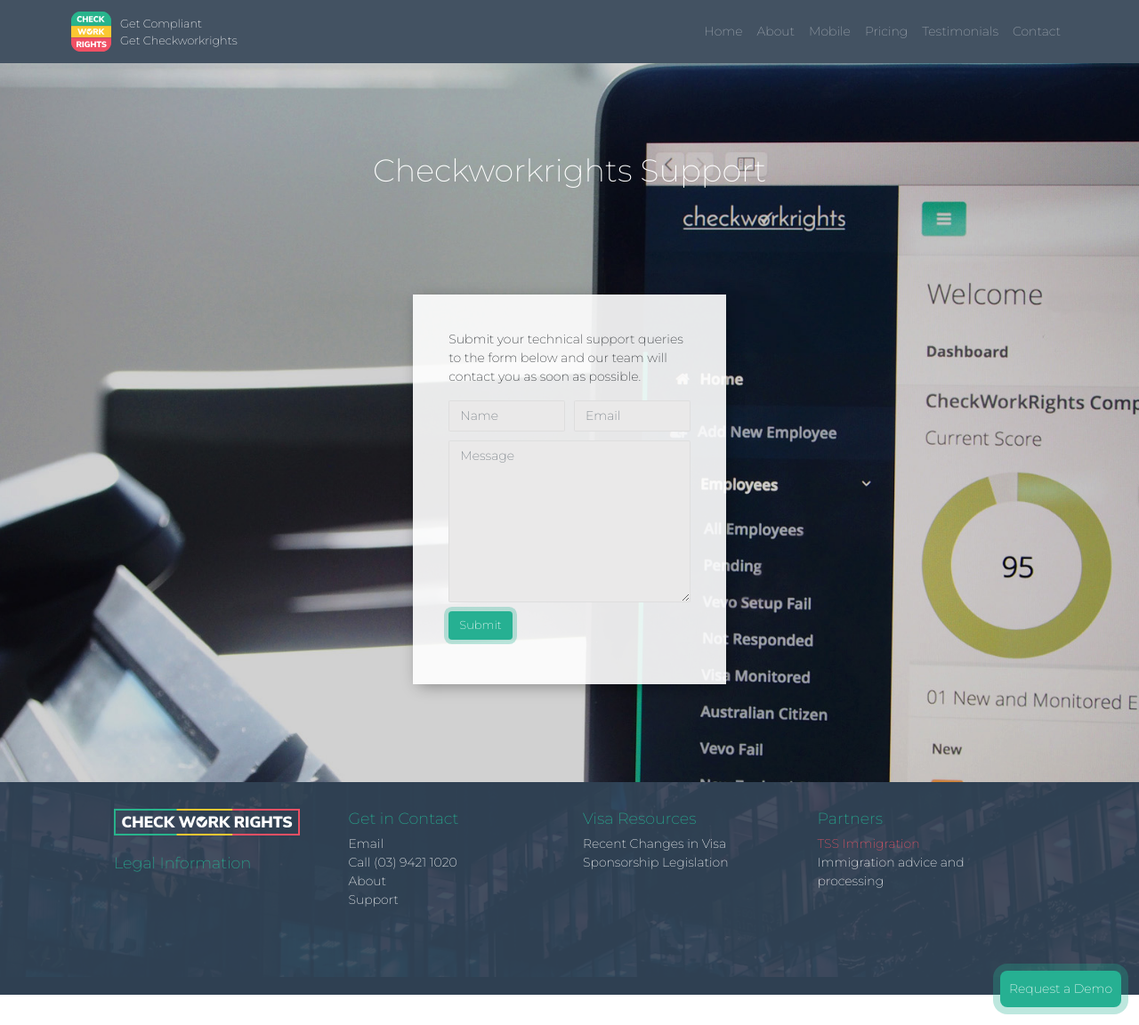
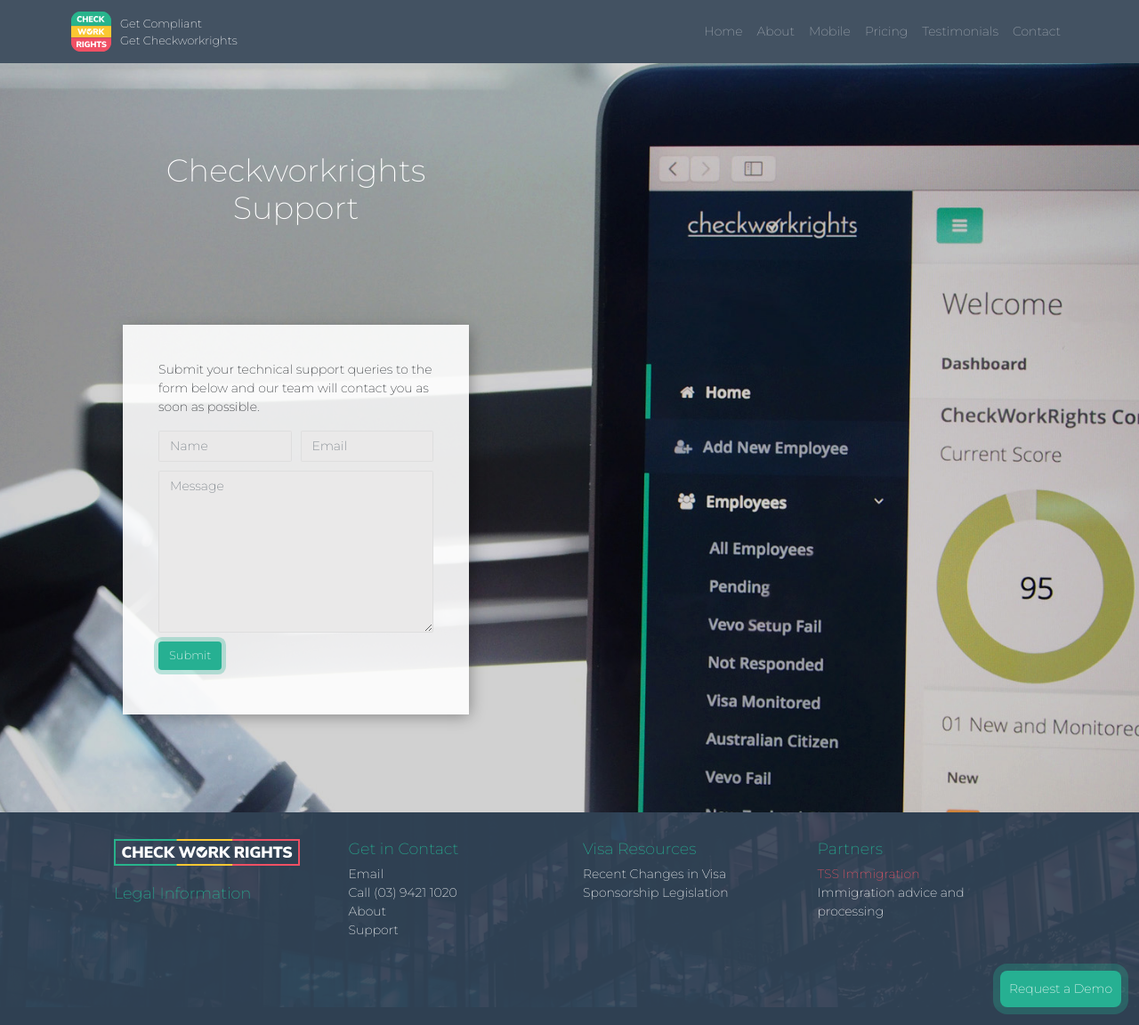
Before and after one commit to checkworkrights/checkworkrights.github.io, a Jekyll site: the page built from support.html, in a window 1280 px wide and 1152 px high. Shown: the whole window at 89% size. Built offline with Jekyll 4.4.1, drawn with Linux system fonts in a browser that asks for light colours; nearby versions of some CDN libraries.

Commit message:
new h1 tile support

```diff
--- a/assets/css/main.css
+++ b/assets/css/main.css
@@ -312,11 +312,6 @@
 }
 footer h3{color:var(--green);}
 /* Contact */
-#contact .tile{
-    background-color: rgba(255,255,255,0.9);
-    padding: 30px;
-    border-radius: 6px;
-}
 #contact{
     padding-top: 30px;
     padding-bottom: 30px;
@@ -324,6 +319,7 @@
 }
 #contact h2{
     color:var(--gray-dark);
+    padding-bottom:20px;
 }
 .container-fluid{padding:20px 10% 20px 10%;}
 /* Header */
@@ -683,3 +679,11 @@
     max-height: 100px;
     margin: 20px
 }
+.tile{
+        padding: 40px;
+    margin:10px;
+background-color: rgba(255,255,255,0.9);
+-webkit-box-shadow: 3px 4px 17px -3px rgba(0,0,0,0.39);
+-moz-box-shadow: 3px 4px 17px -3px rgba(0,0,0,0.39);
+box-shadow: 3px 4px 17px -3px rgba(0,0,0,0.39);
+}
--- a/index.html
+++ b/index.html
@@ -8,7 +8,7 @@
 <div id="header" class="container-fluid">
   <div class="row align-items-center justify-content-center text-center">
     <div class="col-12 col-lg-10" style="padding-bottom:20px;">
-      <h1 class="lead">Australia's Best Online Visa Management Platform</h1>
+      <h1 class="lead">Get Compliant. Get CheckWorkRights</h1>
         <h6>Reduce time spent on monitoring visa holders and minimise the risk of non compliance.</h6>
       </div>
         <div class="col-12  text-center" style="padding-bottom:50px;">
--- a/policies/index.html
+++ b/policies.html
@@ -13,7 +13,7 @@
               </div>
               {% for post in site.categories.legal %}
               <div class="col-lg-4 col-12 text-left"><a href="{{ post.url }}">
-                  <i class="far fa-file-alt fa-2x"></i>
+                  <i class="{{post.fa-icon}} fa-2x"></i>
                   <h3 class="legaltitle">{{ post.title }}</h3>
                   <p class="legaldesc">{{ post.description }}</p>
                   </a></div>
--- a/support/index.html
+++ b/support.html
@@ -6,13 +6,10 @@
 ---
 <section id="legal">
       <div class="container-fluid" style="background-image: url(/assets/img/images/splashimage1.jpg) !important;">
-          <div class="row justify-content-center text-center">
-              <div class="col-12 col-lg-6 ">
-                <h1>Checkworkrights Support</h1>
-              </div>
-  <div class="w-100"></div>
-              <div class="col-lg-4 offset-1 col-12 text-left">
-                  <form action="https://formspree.io/help@checkworkrights.com.au"
+          <div class="row justify-content-left text-left">
+              <div class="col-12 col-lg-5">
+                <h1 class="text-center">Checkworkrights Support</h1>
+                  <form class="tile" action="https://formspree.io/help@checkworkrights.com.au"
       method="POST">
 <p>Submit your technical support queries to the form below and our team will contact you as soon as possible.</p>
                 <div class="form-row">
```
Also changed, not shown: _posts/policies/2018-07-23-Privacy-Policy.md (+1 -0 lines), _posts/policies/2018-07-24-eula.md (+1 -0 lines), 7 other files.
